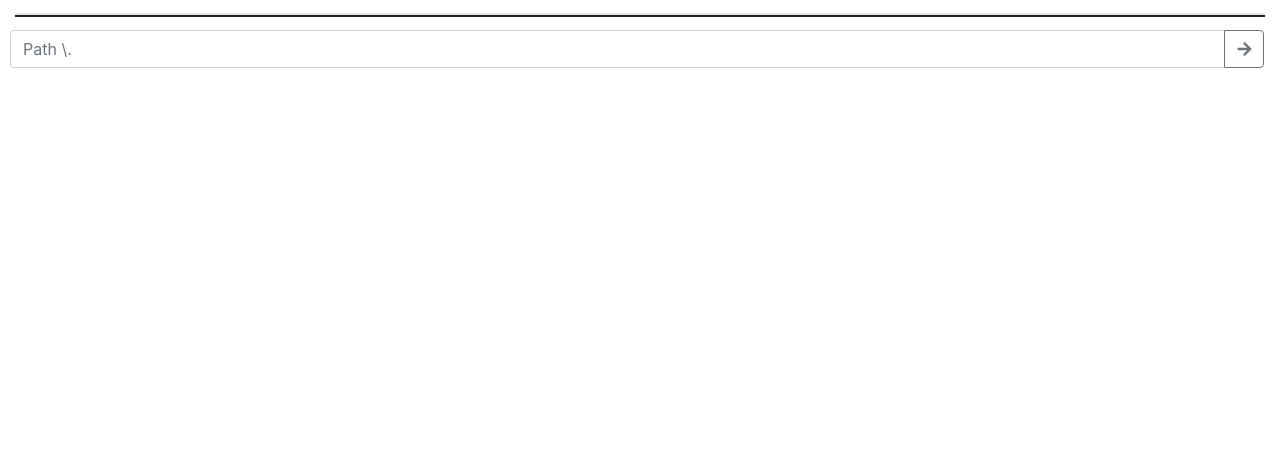
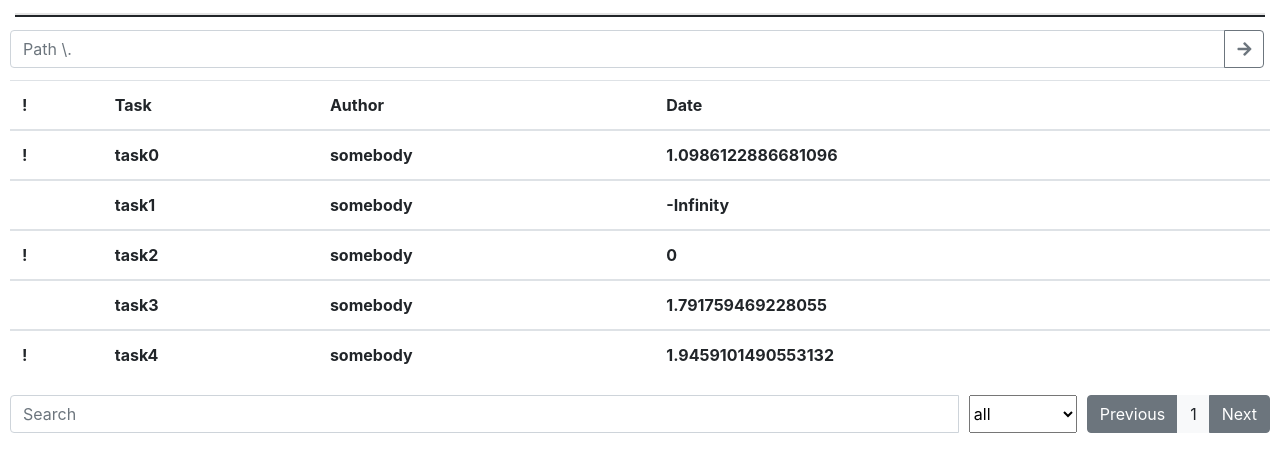
Before and after one commit to alex-timof/todo-checker, an Electron app: page index.html in a window 1280 px wide. Shown: the part 70-542 px from the top of the page. Drawn offline with nearby package versions, Linux system fonts and the light colour scheme.

Commit message:
Final design(but bugs)
Changed list to table. Added pagination. Added search by cols(not working right now).

```diff
--- a/_js/model.js
+++ b/_js/model.js
@@ -4,6 +4,10 @@ const fs = require('fs');
 var todos = [];
 var test = ""
 const re = new RegExp('.*todo?:\s*([^\n\r]*)','i');
+
+for (var i = 0; i < 25; i++) {
+  createTask("task"+i, "/.", "somebody", (i%2==0)?"!":"",Math.log((i+1)^2));
+}
 
 function updateTasks(pathName = coreFolder+'\\'){
   var files = fs.readdirSync(pathName);
@@ -14,7 +18,7 @@ function updateTasks(pathName = coreFolder+'\\'){
         sentence.forEach((value)=>{
           search = value.match(re);
           if(search!==null){
-            createTask(search[1], fs.statSync(pathName+fileName)['birthtime'], pathName+fileName);
+            createTask(search[1], pathName+fileName);
           }
         });
     }catch(err) {
@@ -26,6 +30,7 @@ function updateTasks(pathName = coreFolder+'\\'){
 
 }
 
-function createTask(text, date, path){
-  todos.push({text: text, time:date, path:path});
+function createTask(text, path, author="admin", imp=" ", date=" "){
+  todos.push({importanse:imp, text: text, date:date, path:path, author: author});
 }
+ // TODO: test
--- a/_js/vue.js
+++ b/_js/vue.js
@@ -1,13 +1,64 @@
 new Vue({
+  // TODO: one more time
   el: '#tasks',
   data:{
-    todos: todos
+    todos: todos,
+    currentSort:' ',
+    currentSortDir:'asc',
+    pageSize:5,
+    currentPage:1,
+    search: '',
+    options:[
+      {value:"all"},
+      {value:"importanse"},
+      {value:"text"},
+      {value:"author"},
+      {value:"date"},
+    ],
+    selected:'all'
   },
   methods: {
     details: function (t) {
-      alert(t.text+"\n"+t.path+"\n"+t.time);
+      alert(t.importanse +" - "+ t.text+"\n"+t.path+"\n"+t.author+"\n"+t.time);
+    },
+    sort:function(s) {
+      if(s === this.currentSort) {
+        this.currentSortDir = this.currentSortDir==='asc'?'desc':'asc';
+      }
+      this.currentSort = s;
+    },
+    nextPage:function() {
+      if((this.currentPage*this.pageSize) < this.todos.length) this.currentPage++;
+    },
+    prevPage:function() {
+      if(this.currentPage > 1) this.currentPage--;
     }
-  }
+  },
+  computed:{
+    sorted:function() {
+      return this.todos.sort((a,b) => {
+    		let modifier = 1;
+    		if(this.currentSortDir === 'desc') modifier = -1;
+    		if(a[this.currentSort] < b[this.currentSort]) return -1 * modifier;
+    		if(a[this.currentSort] > b[this.currentSort]) return 1 * modifier;
+    		return 0;
+    	}).filter((row) => {
+        if(this.selected=='all'){
+          for(var key in row)
+            return String(row[key]).indexOf(' ');
+        }else{
+          if(this.search=='')       //i don't know you value key.. so just picking first property
+              return String(row[this.selected]).indexOf(' ');
+          else
+              return String(row[this.selected]).indexOf(this.search);
+        }
+    }).filter((row, index) => {
+    		let start = (this.currentPage-1)*this.pageSize;
+    		let end = this.currentPage*this.pageSize;
+    		if(index >= start && index < end) return true;
+    	})
+    }
+  },
 });
 // TODO: task in vue.js
 new Vue({
--- a/app.js
+++ b/app.js
@@ -8,7 +8,9 @@ function createWindow(){
   win = new BrowserWindow(
     {
       width: 700,
-      height: 500,
+      height: 520,
+      /frame: false,
+      resizable:false,
       icon: __dirname + "/_img/icon.png",
     });
 
--- a/index.html
+++ b/index.html
@@ -8,28 +8,26 @@
     <link rel="stylesheet" href="https://stackpath.bootstrapcdn.com/bootstrap/4.3.1/css/bootstrap.min.css" integrity="sha384-ggOyR0iXCbMQv3Xipma34MD+dH/1fQ784/j6cY/iJTQUOhcWr7x9JvoRxT2MZw1T" crossorigin="anonymous">
     <link rel="stylesheet" href="https://use.fontawesome.com/releases/v5.5.0/css/all.css" integrity="sha384-B4dIYHKNBt8Bc12p+WXckhzcICo0wtJAoU8YZTY5qE0Id1GSseTk6S+L3BlXeVIU" crossorigin="anonymous">
     <link rel="stylesheet" type="text/css" href="style.css">
+
     <title>ToDo-Checker</title>
 
-    <!---progress bar --->
-    <div class="progress">
-      <div class="progress-bar w-75" role="progressbar" aria-valuenow="75" aria-valuemin="0" aria-valuemax="100" style="position:absolute, z-index: 1000"></div>
-    </div>
-
-    <!---title --->
+    <!---title--->
     <div class="container-fluid" id="title" >
       <h1 class="display-4">ToDo-Checker</h1>
       <hr style="border-style: solid none; border-width: 2px">
     </div>
+    <!---title--->
 
   </head>
   <body>
-    <script src="_js/view.js" charset="utf-8"></script>
     <script src="_js/controller.js" charset="utf-8"></script>
     <script src="_js/model.js" charset="utf-8"></script>
 
-    <script>require('./render.js');</script>
+    <script>
+      require('./render.js');
+    </script>
 
-    <!---path input --->
+    <!---path input--->
     <div class="input-group mb-3" id="path">
       <input type="text" ref='text' class="form-control" placeholder="Path \." aria-label="Path \." aria-describedby="basic-addon2" >
       <div class="input-group-append">
@@ -38,21 +36,41 @@
     </div>
     <!---path input --->
 
-    <!---list of tasks --->
+    <!---table of tasks --->
     <div id="tasks">
-      <div class="list-group list-group-flush">
-        <button type="button" class="list-group-item list-group-item-action " v-for="todo in todos" v-on:click="details(todo)">
-          <div class="d-flex w-100 justify-content-between" id="list-element">
-            <div >
-              {{ todo.text }}
-              <span class="badge badge-secondary new" style="margin-left: 5px; visibility: hidden">New</span>
-            </div>
-            <span class="badge badge-primary badge-pill" style="margin-left: auto; margin-right: 0  ;">{{ todo.value }}</span>
-          </div>
-        </button>
+      <table class="table">
+        <thead>
+          <tr>
+            <th scope="col" @click="sort('importanse')">!</th>
+            <th scope="col" @click="sort('text')">Task</th>
+            <th scope="col" @click="sort('author')">Author</th>
+            <th scope="col" @click="sort('date')">Date</th>
+          </tr>
+        </thead>
+        <tbody v-for="todo in sorted" v-on:click="details(todo)">
+          <tr class="clickable-row">
+            <th>{{todo.importanse}}</th>
+            <th>{{todo.text}}</th>
+            <th>{{todo.author}}</th>
+            <th>{{todo.date}}</th>
+          </tr>
+        </tbody>
+      </table>
+      <div id="control" class="input-group">
+        <input class="form-control" v-model="search" placeholder="Search" style="margin-right:10px">
+          <select v-model="selected" style="margin-right:10px">
+            <option v-for="option in options" v-bind:value="option.value" >{{ option.value }}</option>
+          </select>
+
+        <div class="btn-group" role="group">
+          <button class="btn btn-secondary" @click="prevPage">Previous</button>
+          <button class="btn btn-light">{{currentPage}}</button>
+          <button class="btn btn-secondary" @click="nextPage">Next</button>
+        </div>
       </div>
+
     </div>
-  <!---list of tasks --->
+    <!---table of tasks --->
 
     <script src="_js/vue.js" charset=" utf-8"></script>
   </body>
--- a/style.css
+++ b/style.css
@@ -7,16 +7,15 @@
   left: 0;
   z-index: 999;
   background-color: #ffffff;
+  -webkit-app-region: drag;
 }
 #tasks{
-  display:block;
-  white-space: nowrap;
-  overflow: hidden;
-  text-overflow: ellipsis;
-  width: 95%;
-  padding-top: 120px;
-  margin: 0 auto;
-  margin-left: 10px;
+  padding: 10px;
+  padding-top: 150px;
+}
+
+th {
+  cursor:pointer;
 }
 
 #path{
```
